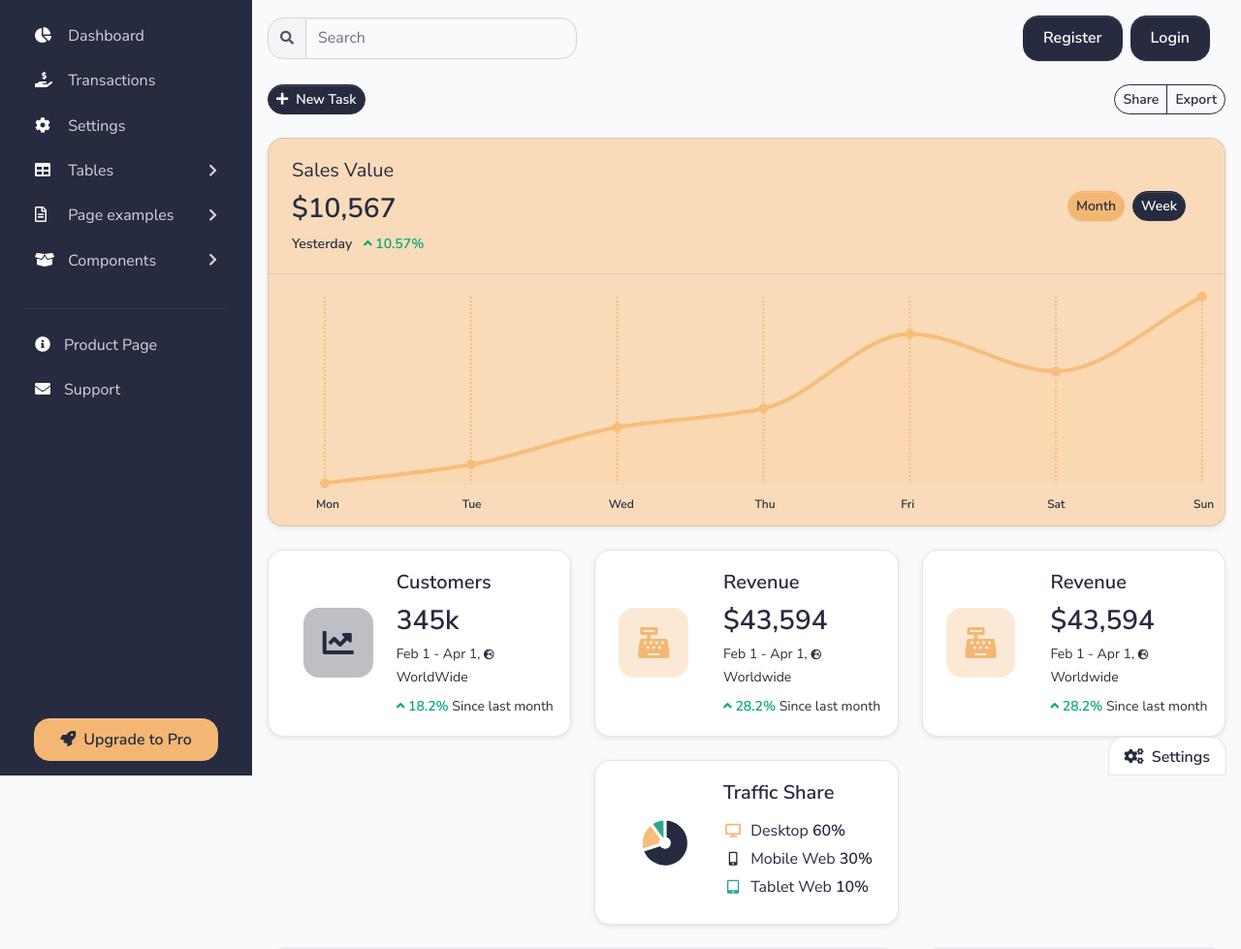
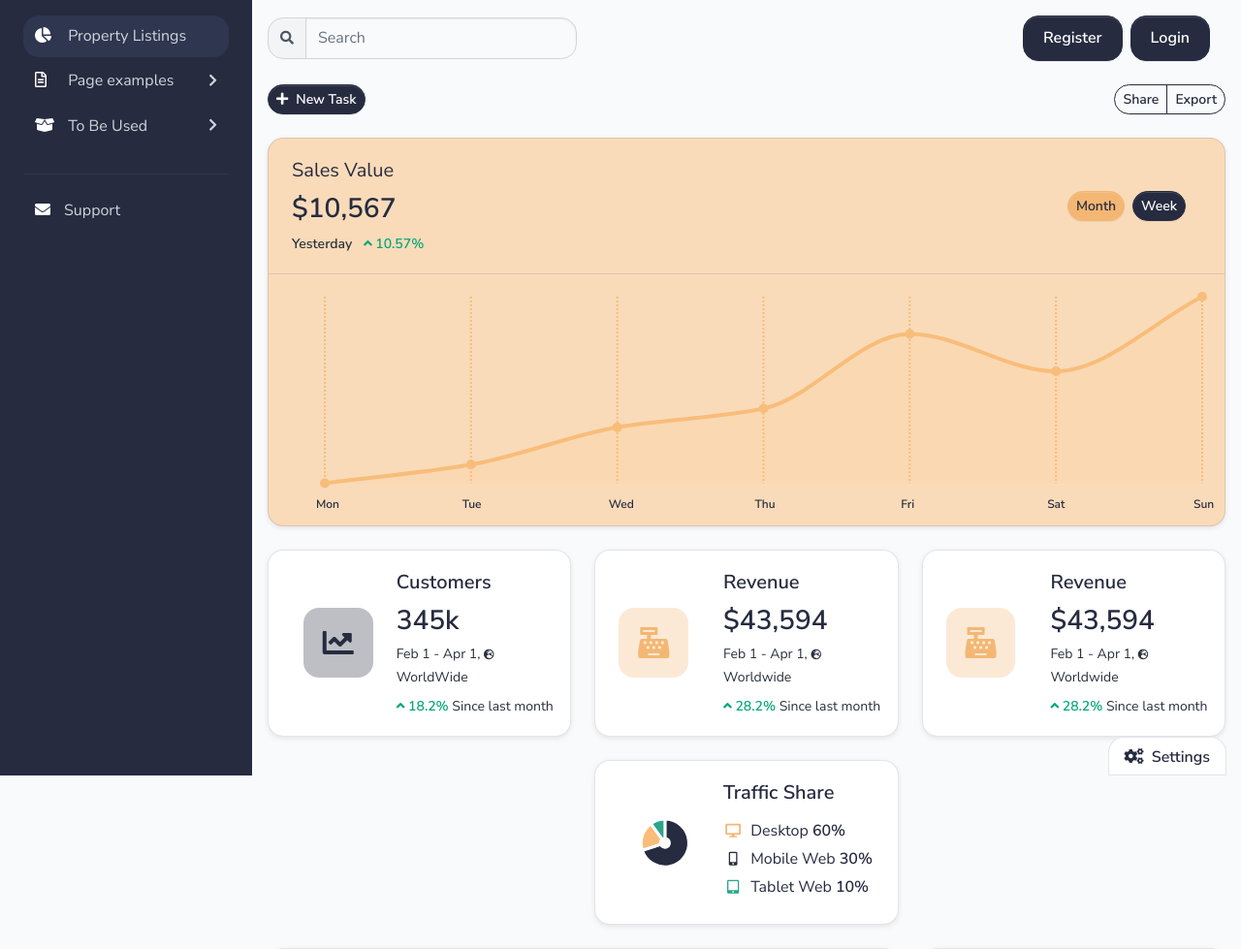
Before and after one commit to devsbranch/property-deals, a Flask app: page /index in a window 1280 px wide. Shown: the top 979 px of the page at 97% size. Run offline with Flask 2, Linux system fonts and the light colour scheme; some libraries are stand-ins or nearby versions.

Commit message:
update sidebar menu

```diff
--- a/app/base/templates/includes/sidebar.html
+++ b/app/base/templates/includes/sidebar.html
@@ -27,45 +27,26 @@
         </div>
       </div>
       <ul class="nav flex-column pt-3 pt-md-0">
-        <li class="nav-item {% if 'dashboard' in segment %} active {% endif %}">
-          <a href="/dashboard.html" class="nav-link">
+        <li class="nav-item {% if 'index' in segment %} active {% endif %}">
+          <a href="{{ url_for('home_blueprint.index') }}" class="nav-link">
             <span class="sidebar-icon"><span class="fas fa-chart-pie"></span></span>
-            <span class="sidebar-text">Dashboard</span>
+            <span class="sidebar-text">Property Listings</span>
           </a>
         </li>
-        <li class="nav-item {% if 'transactions' in segment %} active {% endif %}">
-          <a href="/transactions.html" class="nav-link">
-            <span class="sidebar-icon"><span class="fas fa-hand-holding-usd"></span></span>
-            <span class="sidebar-text">Transactions</span>
+        {% if current_user.is_authenticated %}
+        <li class="nav-item {% if 'create_property' in segment %} active {% endif %}">
+          <a href="#" class="nav-link">
+            <span class="sidebar-icon"><span class="fas fa-home"></span></span>
+            <span class="sidebar-text">Create Property</span>
           </a>
         </li>
-        <li class="nav-item {% if 'settings' in segment %} active {% endif %}">
-          <a href="/settings.html" class="nav-link">
-            <span class="sidebar-icon"><span class="fas fa-cog"></span></span>
-            <span class="sidebar-text">Settings</span>
+        <li class="nav-item {% if 'my-listings' in segment %} active {% endif %}">
+          <a href="#" class="nav-link">
+            <span class="sidebar-icon"><span class="fas fa-user-tag"></span></span>
+            <span class="sidebar-text">My Listings</span>
           </a>
         </li>
-        <li class="nav-item {% if 'bootstrap-tables' in segment %} active {% endif %}">
-          <span
-            class="nav-link  collapsed  d-flex justify-content-between align-items-center"
-            data-bs-toggle="collapse" data-bs-target="#submenu-app">
-            <span>
-              <span class="sidebar-icon"><span class="fas fa-table"></span></span>
-              <span class="sidebar-text">Tables</span>
-            </span>
-            <span class="link-arrow"><span class="fas fa-chevron-right"></span></span>
-          </span>
-          <div class="multi-level collapse "
-            role="list" id="submenu-app" aria-expanded="false">
-            <ul class="flex-column nav">
-              <li class="nav-item ">
-                <a class="nav-link" href="/bootstrap-tables.html">
-                  <span class="sidebar-text">Bootstrap Tables</span>
-                </a>
-              </li>
-            </ul>
-          </div>
-        </li>
+        {% endif %}
         <li class="nav-item">
           <span
             class="nav-link  collapsed  d-flex justify-content-between align-items-center"
@@ -123,7 +104,7 @@
             data-bs-toggle="collapse" data-bs-target="#submenu-components">
             <span>
               <span class="sidebar-icon"><span class="fas fa-box-open"></span></span>
-              <span class="sidebar-text">Components</span>
+              <span class="sidebar-text">To Be Used</span>
             </span>
             <span class="link-arrow"><span class="fas fa-chevron-right"></span></span>
           </span>
@@ -161,14 +142,6 @@
         <li role="separator" class="dropdown-divider mt-4 mb-3 border-black"></li>
         <li></li>
         <li class="nav-item">
-          <a href="https://appseed.us/admin-dashboards/flask-dashboard-volt"
-             target="_blank"
-            class="nav-link d-flex align-items-center">
-            <span class="sidebar-icon"><span class="fas fa-info-circle"></span></span>
-            <span class="sidebar-text">Product Page</span>
-          </a>
-        </li>
-        <li class="nav-item">
           <a href="https://appseed.us/"
              target="_blank"
             class="nav-link d-flex align-items-center">
@@ -176,14 +149,6 @@
             <span class="sidebar-text">Support</span>
           </a>
         </li>
-        <li class="nav-item">
-          <a target="_blank"
-             href="https://appseed.us/admin-dashboards/flask-dashboard-volt-pro"
-            class="btn btn-secondary d-flex align-items-center justify-content-center btn-upgrade-pro">
-            <span class="sidebar-icon"><span class="fas fa-rocket me-2"></span></span>
-              <span>Upgrade to Pro</span>
-          </a>
-        </li>
       </ul>
     </div>
   </nav>
```
